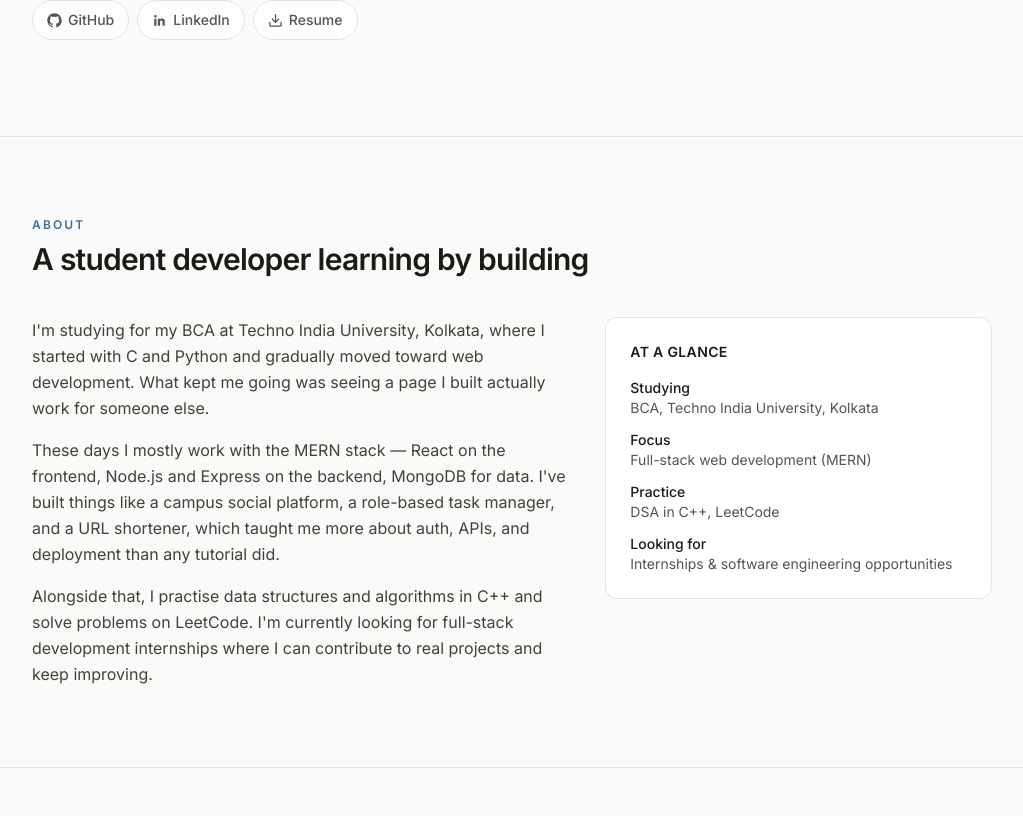
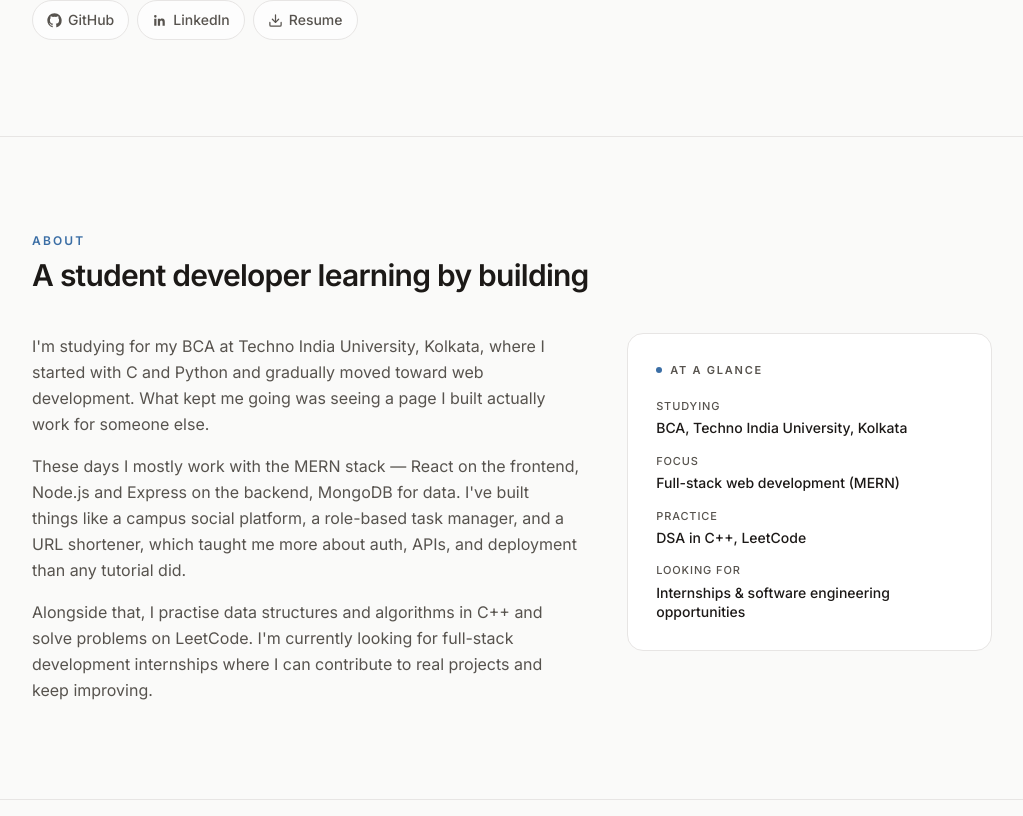
Before and after one commit to Exploring-glitch/sreeja-dey-portfolio, a React (Vite) app: page / in a window 1280 px wide. Shown: the part 544-1360 px from the top of the page, without its empty margins (128-1151 px from the left). Built offline with nearby package versions, Linux system fonts and the light colour scheme.

Commit message:
style: restructure the about sidebar into scannable facts

```diff
--- a/src/components/About.jsx
+++ b/src/components/About.jsx
@@ -1,12 +1,25 @@
 import SectionHeading from "./SectionHeading";
+
+const facts = [
+  {
+    label: "Studying",
+    value: "BCA, Techno India University, Kolkata",
+  },
+  { label: "Focus", value: "Full-stack web development (MERN)" },
+  { label: "Practice", value: "DSA in C++, LeetCode" },
+  { label: "Looking for", value: "Internships & software engineering opportunities" },
+];
 
 export default function About() {
   return (
-    <section id="about" className="scroll-mt-20 border-b border-[#E7E5E4]">
-      <div className="mx-auto max-w-5xl px-5 py-16 sm:px-8 sm:py-20">
-        <SectionHeading eyebrow="About" title="A student developer learning by building" />
-        <div className="reveal grid gap-8 md:grid-cols-[1.4fr_1fr]">
-          <div className="max-w-[65ch] space-y-4 leading-relaxed text-pretty text-[#44403C]">
+    <section id="about" className="scroll-mt-20 border-b border-line">
+      <div className="mx-auto max-w-5xl px-5 py-16 sm:px-8 sm:py-24">
+        <SectionHeading
+          eyebrow="About"
+          title="A student developer learning by building"
+        />
+        <div className="reveal grid gap-10 md:grid-cols-[1.5fr_1fr] md:gap-12">
+          <div className="max-w-[65ch] space-y-4 text-pretty leading-relaxed text-muted">
             <p>
               I&apos;m studying for my BCA at Techno India University, Kolkata,
               where I started with C and Python and gradually moved toward web
@@ -27,33 +40,26 @@ export default function About() {
               projects and keep improving.
             </p>
           </div>
-          <aside className="h-fit rounded-xl border border-[#E7E5E4] bg-white p-6">
-            <h3 className="text-sm font-semibold tracking-wide text-[#1C1917] uppercase">
+
+          <aside className="h-fit rounded-2xl border border-line bg-white p-6 sm:p-7">
+            <h3 className="flex items-center gap-2 text-[11px] font-semibold tracking-[0.16em] text-muted uppercase">
+              <span
+                aria-hidden="true"
+                className="h-1.5 w-1.5 rounded-full bg-accent"
+              />
               At a glance
             </h3>
-            <dl className="mt-4 space-y-3 text-sm">
-              <div>
-                <dt className="font-medium text-[#1C1917]">Studying</dt>
-                <dd className="text-[#57534E]">
-                  BCA, Techno India University, Kolkata
-                </dd>
-              </div>
-              <div>
-                <dt className="font-medium text-[#1C1917]">Focus</dt>
-                <dd className="text-[#57534E]">
-                  Full-stack web development (MERN)
-                </dd>
-              </div>
-              <div>
-                <dt className="font-medium text-[#1C1917]">Practice</dt>
-                <dd className="text-[#57534E]">DSA in C++, LeetCode</dd>
-              </div>
-              <div>
-                <dt className="font-medium text-[#1C1917]">Looking for</dt>
-                <dd className="text-[#57534E]">
-                  Internships &amp; software engineering opportunities
-                </dd>
-              </div>
+            <dl className="mt-5 space-y-4 text-sm">
+              {facts.map((fact) => (
+                <div key={fact.label}>
+                  <dt className="text-[11px] font-medium tracking-[0.08em] text-muted uppercase">
+                    {fact.label}
+                  </dt>
+                  <dd className="mt-1 leading-snug font-medium text-ink">
+                    {fact.value}
+                  </dd>
+                </div>
+              ))}
             </dl>
           </aside>
         </div>
```
